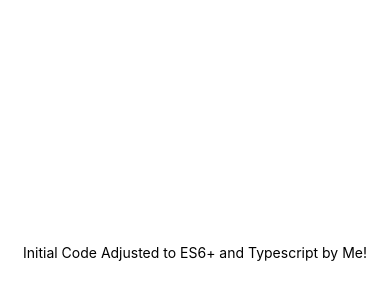
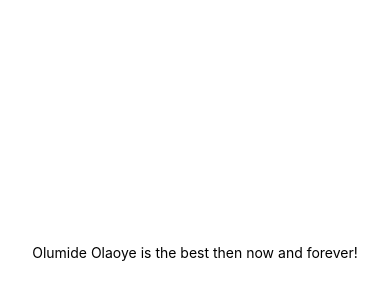
Before and after one commit to Olumide09/ism210-2020set, a React Native app in the folder myFirstMobileApp/: screen / in a window 390 px wide. Shown: the part 170-470 px from the top of the page. Built offline with nearby package versions, Linux system fonts and the light colour scheme.

Commit message:
Update App.tsx

```diff
--- a/myFirstMobileApp/App.tsx
+++ b/myFirstMobileApp/App.tsx
@@ -4,7 +4,7 @@ import { StyleSheet, Text, View } from 'react-native';
 export default function App() {
   return (
     <View style={styles.container}>
-      <Text>Initial Code Adjusted to ES6+ and Typescript by Me!</Text>
+      <Text>Olumide Olaoye is the best then now and forever!</Text>
       <StatusBar style="auto" />
     </View>
   );
```
